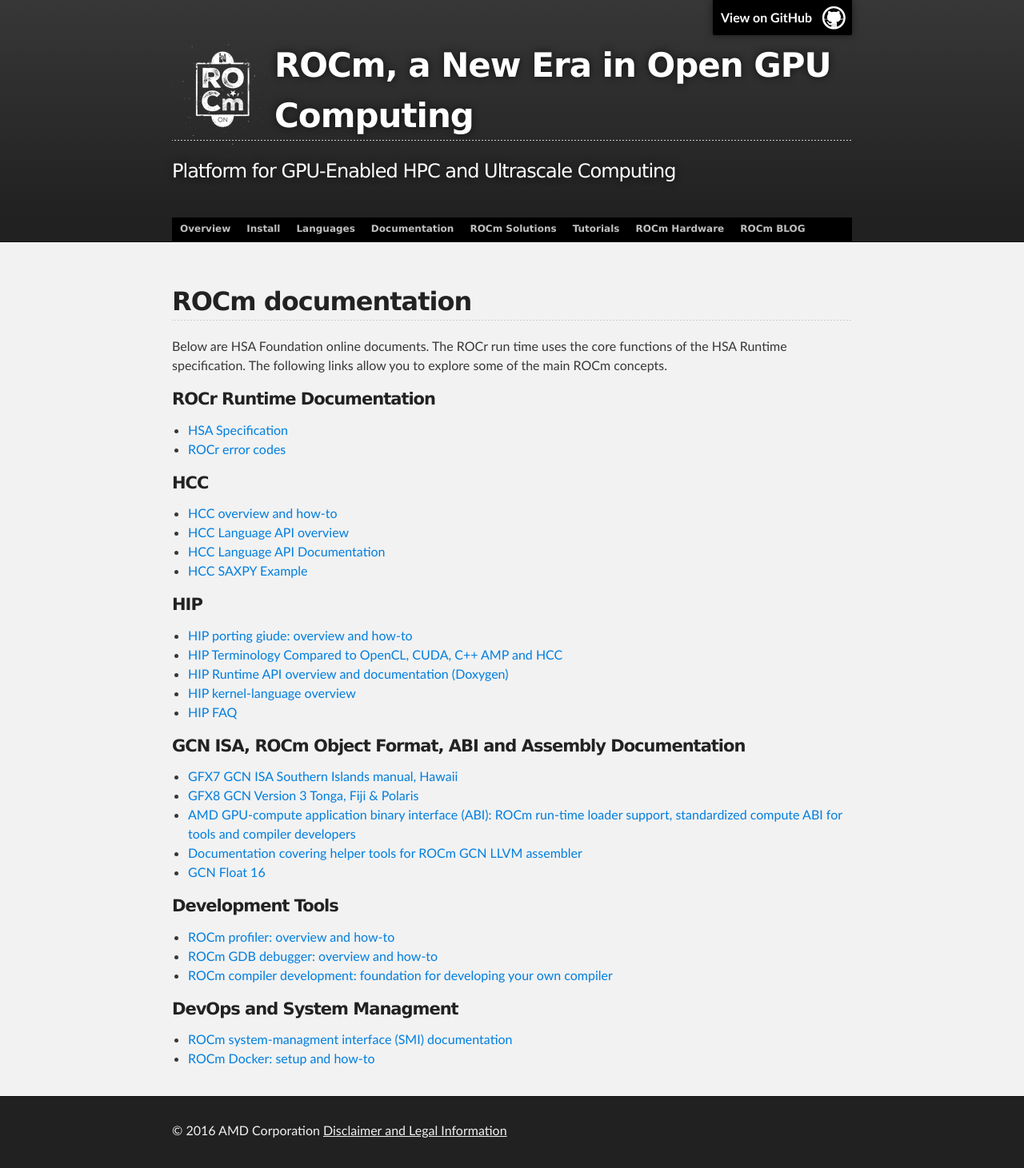
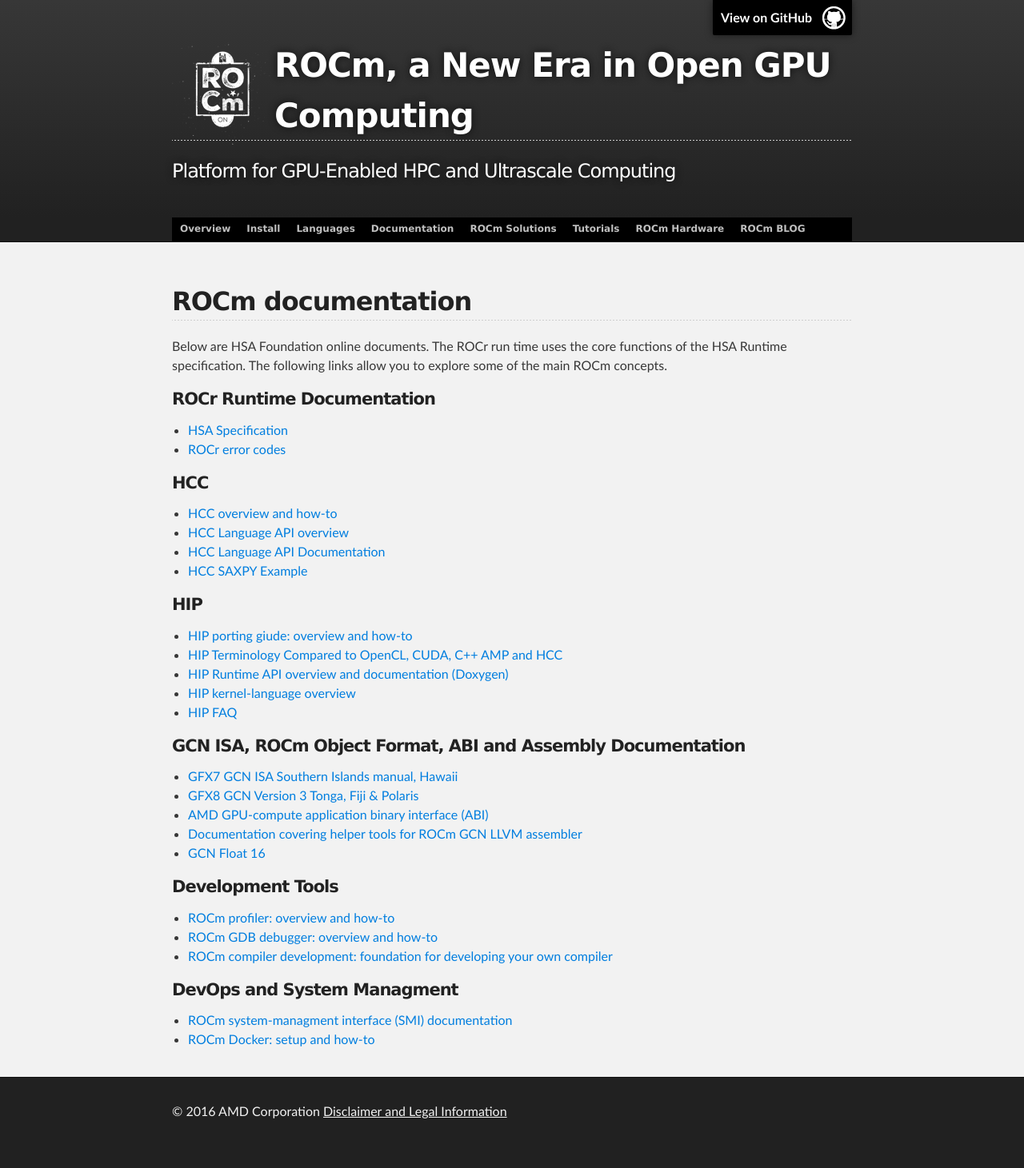
Before and after one commit to ROCm/ROCm.github.io, a Jekyll site: the page built from documentation.md, in a window 1280 px wide. Shown: the whole page at 80% size. Built offline with Jekyll 4.4.1, drawn with Linux system fonts in a browser that asks for light colours; after the commit the page ends 1437 px from its top, so only the background shows below that.

Commit message:
Update documentation.md

```diff
--- a/documentation.md
+++ b/documentation.md
@@ -36,9 +36,7 @@
 
 * [GFX7 GCN ISA Southern Islands manual, Hawaii ]( http://bit.ly/29t5aQP)
 * [GFX8  GCN Version 3 Tonga, Fiji & Polaris ](http://bit.ly/29bup73)
-* [AMD GPU-compute application binary interface (ABI): ROCm run-time
-  loader support, standardized compute ABI for tools and compiler
-  developers](https://github.com/RadeonOpenCompute/ROCm-ComputeABI-Doc/blob/master/AMDGPU-ABI.md)
+* [AMD GPU-compute application binary interface (ABI) ](https://github.com/RadeonOpenCompute/ROCm-ComputeABI-Doc/blob/master/AMDGPU-ABI.md)
 * [Documentation covering helper tools for ROCm GCN LLVM assembler](https://github.com/RadeonOpenCompute/LLVM-AMDGPU-Assembler-Extra/blob/master/README.md)
 * [GCN Float 16](GCN_Float16.html)
 
```
